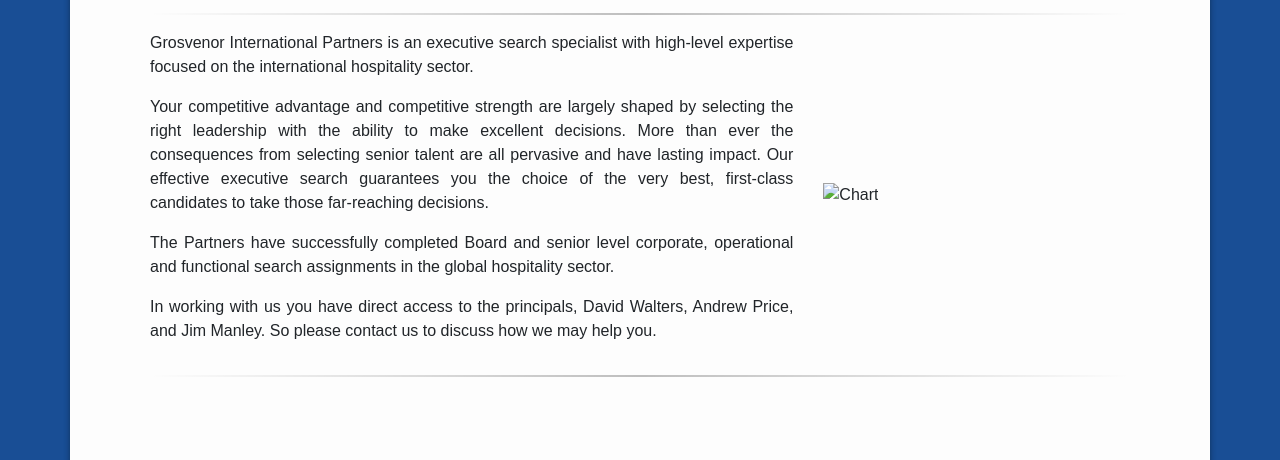
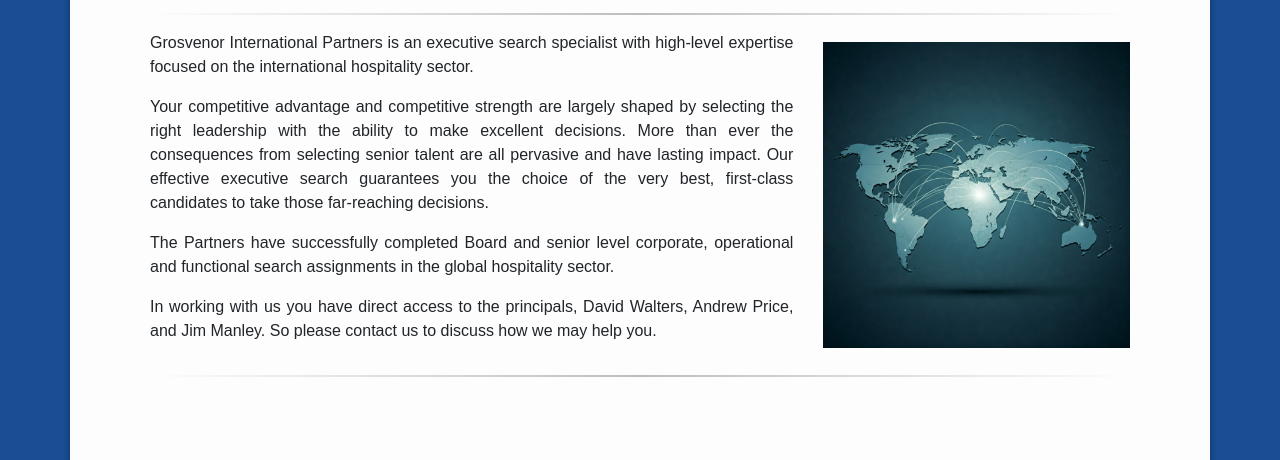
Before and after one commit to GarrettManley/Grosvenor-International-Partners, a website: page public/index.html in a window 1280 px wide. Shown: the part 340-800 px from the top of the page. Drawn offline with nearby package versions, Linux system fonts and the light colour scheme; a web font is replaced by a local one.

Commit message:
Update image source path in index.html and add accent color variable in styles.css

```diff
--- a/public/index.html
+++ b/public/index.html
@@ -90,7 +90,7 @@
 
 						<div class="col-lg-4 d-none d-lg-block">
 							<img class="img-fluid"
-								 src="img/chart.jpg"
+								 src="/assets/chart.jpg"
 								 alt="Chart">
 						</div>
 					</div>
--- a/public/styles.css
+++ b/public/styles.css
@@ -2,6 +2,7 @@
 
 :root {
 	--primary-text-color: rgb(15, 38, 73);
+	--accent-color: #c41230;
 }
 
 body {
```
Also changed, not shown: assets/chart.jpg (added).
